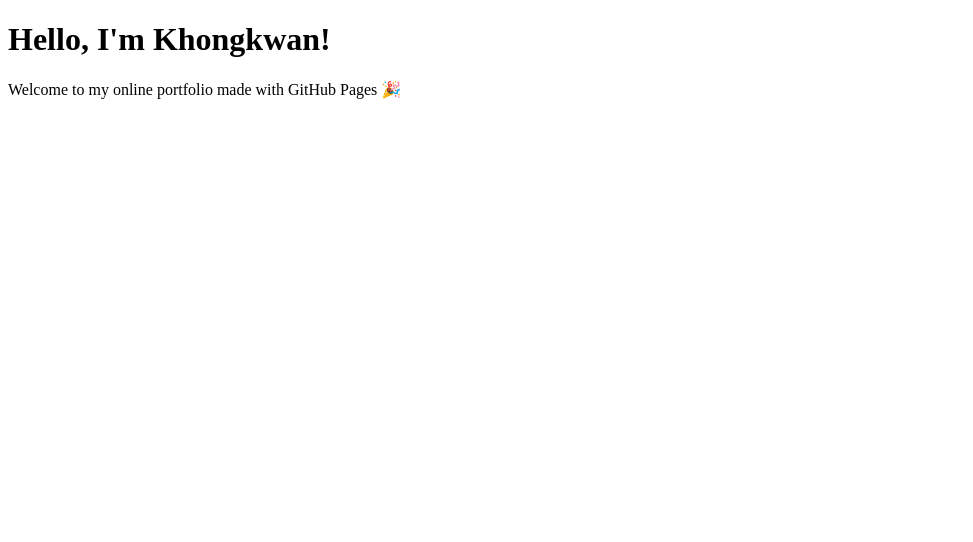
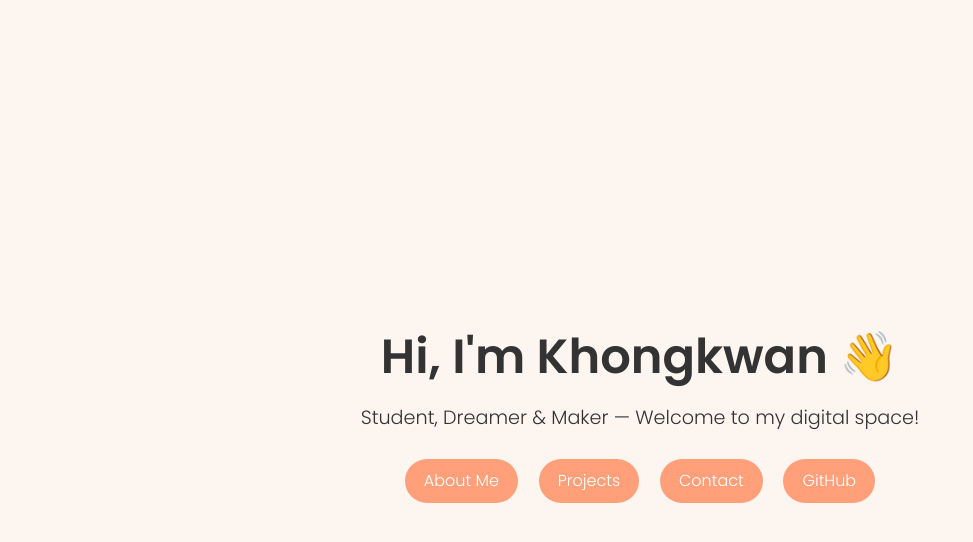
Before and after one commit to ggammkk/ggammkk.github.io, a plain HTML site: page index.html in a window 1280 px wide. Shown: the whole page, without its empty margins (0-973 px from the left). Drawn offline with Linux system fonts and the light colour scheme.

Commit message:
index.html

```diff
--- a/index.html
+++ b/index.html
@@ -1,10 +1,56 @@
 <!DOCTYPE html>
-<html>
+<html lang="en">
 <head>
+  <meta charset="UTF-8" />
+  <meta name="viewport" content="width=device-width, initial-scale=1.0"/>
   <title>Khongkwan's Portfolio</title>
+  <link href="https://fonts.googleapis.com/css2?family=Poppins:wght@300;600&display=swap" rel="stylesheet">
+  <style>
+    body {
+      margin: 0;
+      padding: 0;
+      font-family: 'Poppins', sans-serif;
+      background: #fdf6f0;
+      color: #333;
+      display: flex;
+      flex-direction: column;
+      align-items: center;
+      justify-content: center;
+      height: 100vh;
+      text-align: center;
+    }
+    h1 {
+      font-size: 3rem;
+      margin-bottom: 0.2em;
+    }
+    p {
+      font-size: 1.2rem;
+      margin-top: 0;
+    }
+    .links a {
+      display: inline-block;
+      margin: 0.5em;
+      text-decoration: none;
+      color: #ffffff;
+      background-color: #ffa07a;
+      padding: 0.6em 1.2em;
+      border-radius: 30px;
+      transition: 0.3s;
+    }
+    .links a:hover {
+      background-color: #ff7f50;
+    }
+  </style>
 </head>
 <body>
-  <h1>Hello, I'm Khongkwan!</h1>
-  <p>Welcome to my online portfolio made with GitHub Pages 🎉</p>
+  <h1>Hi, I'm Khongkwan 👋</h1>
+  <p>Student, Dreamer & Maker — Welcome to my digital space!</p>
+
+  <div class="links">
+    <a href="#about">About Me</a>
+    <a href="#projects">Projects</a>
+    <a href="mailto:your@email.com">Contact</a>
+    <a href="https://github.com/YOUR_USERNAME" target="_blank">GitHub</a>
+  </div>
 </body>
 </html>
```
